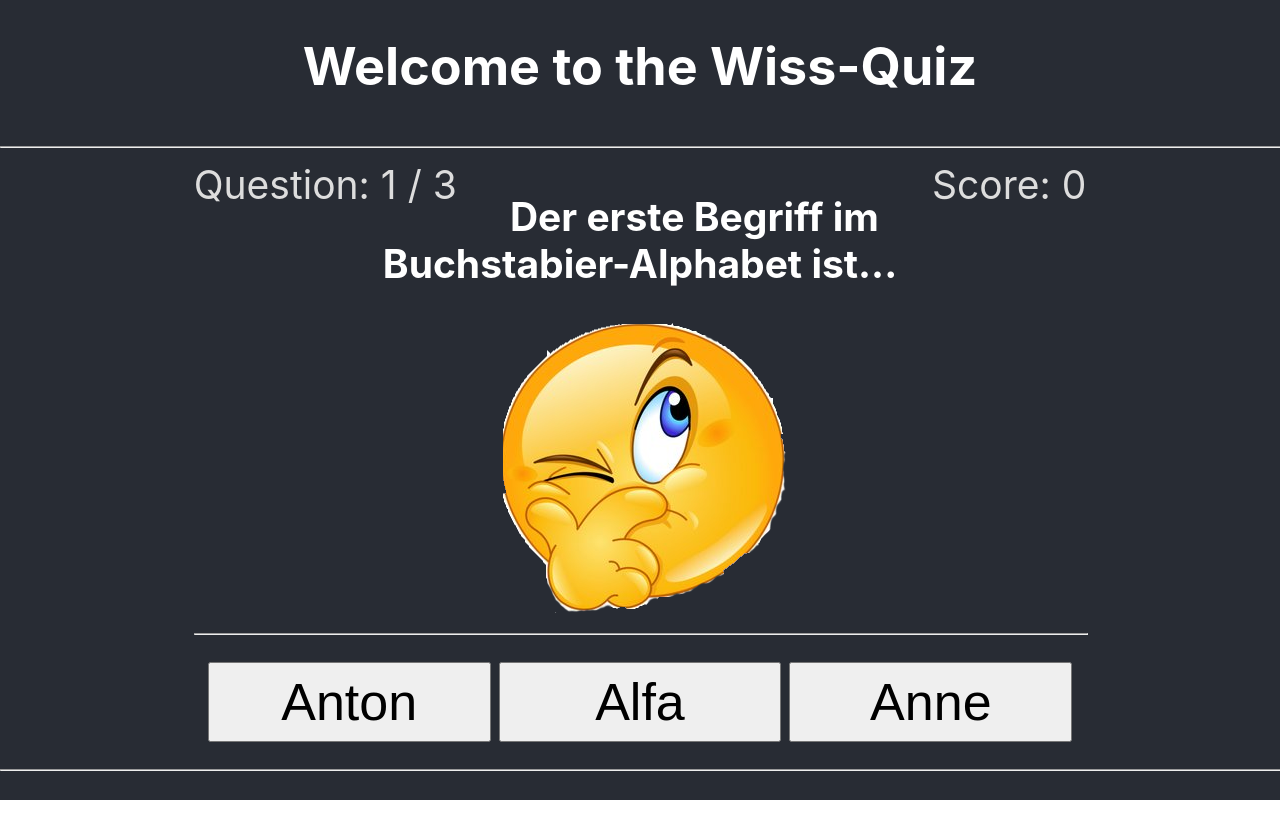
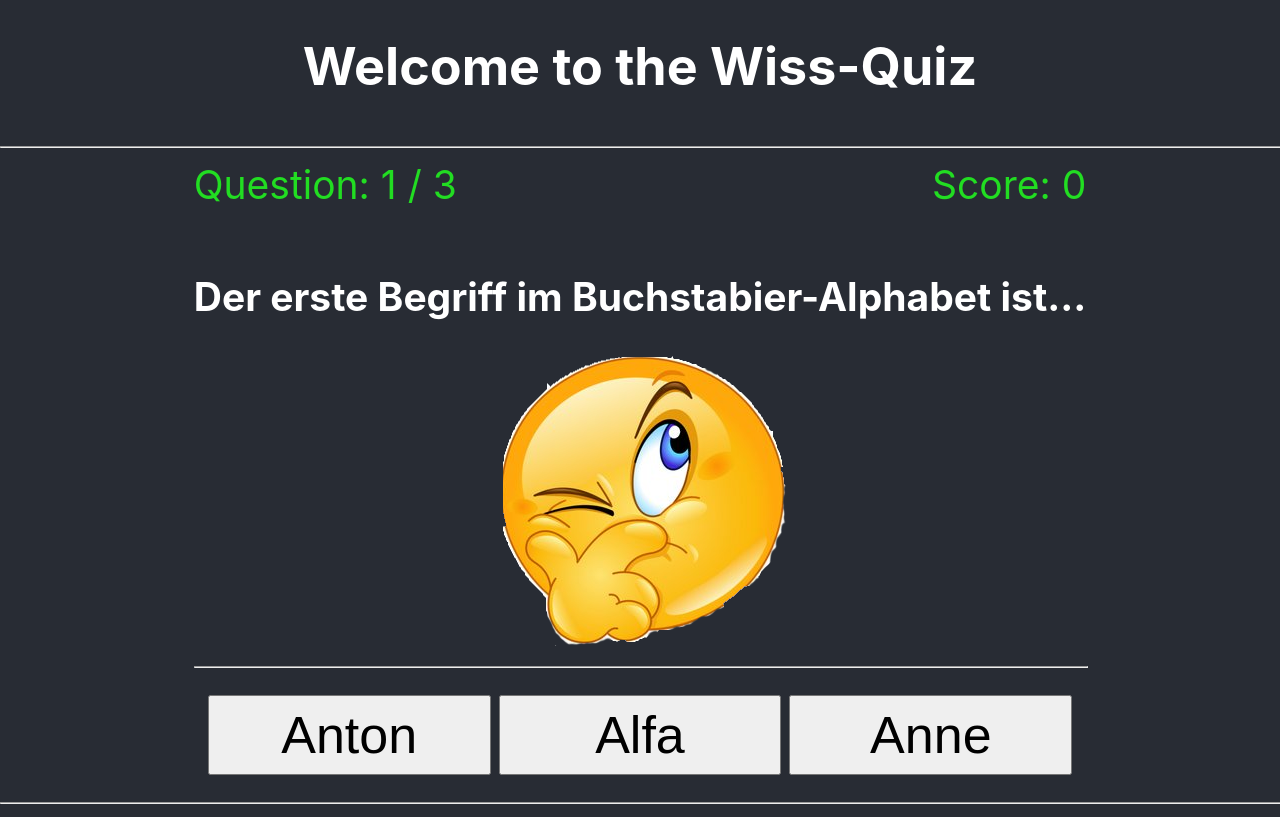
Before and after one commit to greenorca/M294_Sidequest_Templates-Solutions, a React (Create React App) app: page / in a window 1280 px wide. Built offline with nearby package versions, Linux system fonts and the light colour scheme.

Commit message:
fine tuning CSS

```diff
--- a/src/GameSession.css
+++ b/src/GameSession.css
@@ -1,16 +1,14 @@
 .session-status {
   font-size: 1.5em;
-  color: #DDD;
-}
-
-.session-status+hr{
-  clear: both;
+  color: #2D2;
+  display: grid;
+  grid: 80px / auto auto;
 }
 
 .left{
-  float: left;
+  text-align: left;
 }
 
 .right {
-  float: right;
+  text-align: right;
 }
```
